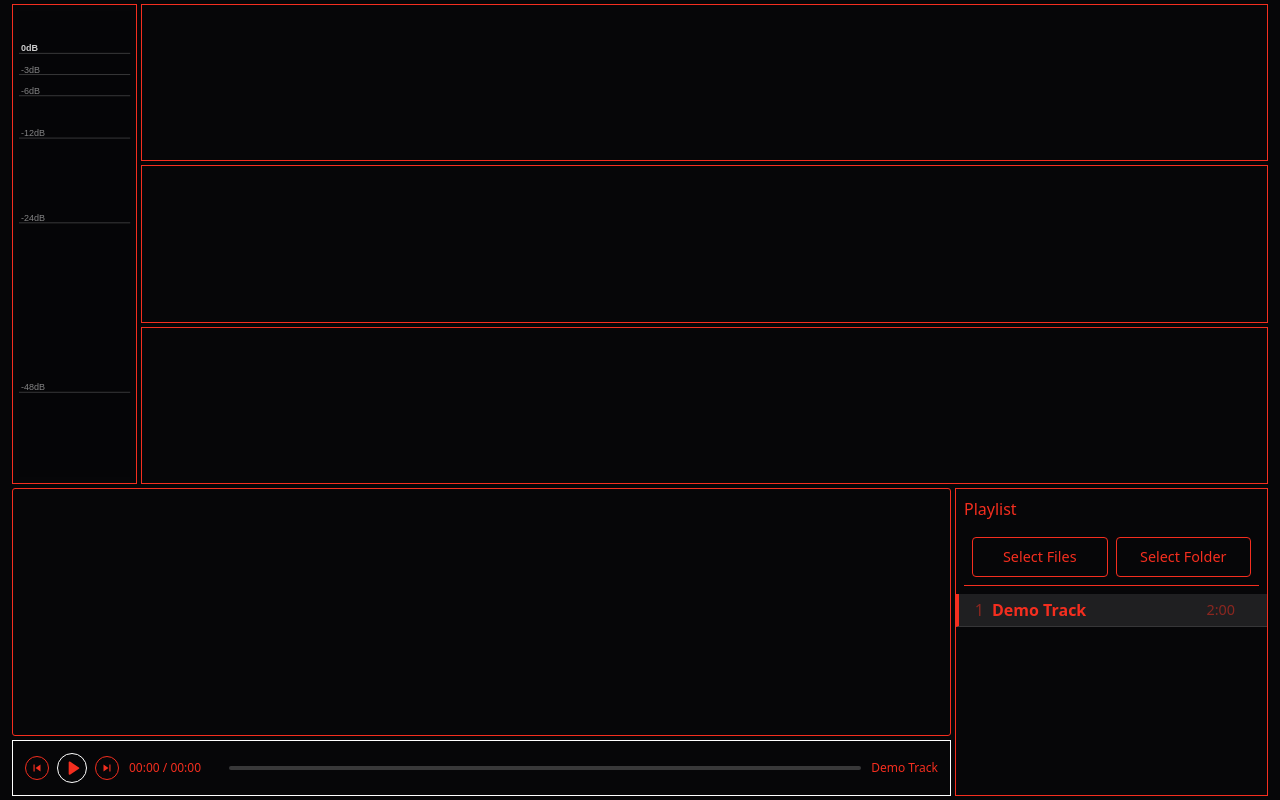
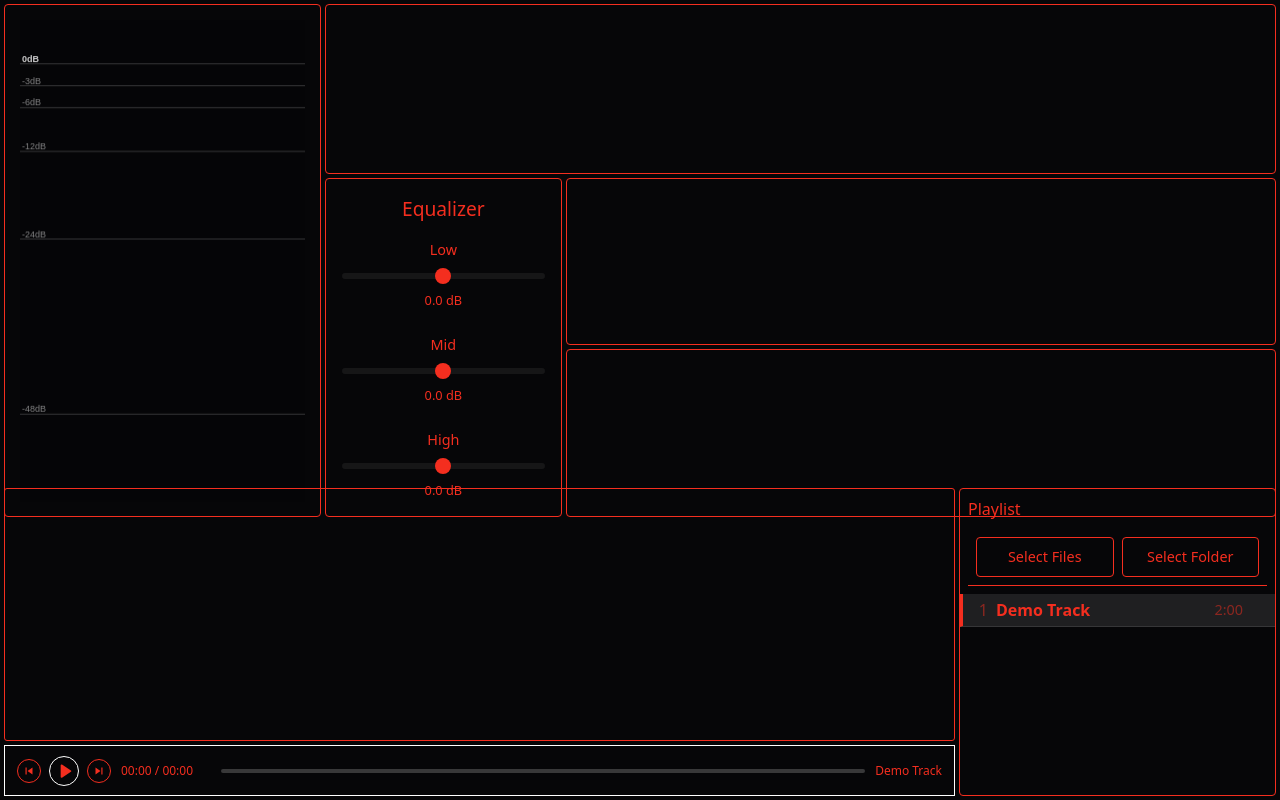
Before and after one commit to sergej-moor/klangbild, a SvelteKit app: page / in a window 1280 px wide. Built offline with nearby package versions, Linux system fonts and the light colour scheme; no server answers.

Commit message:
equalizer ui

```diff
--- /dev/null
+++ b/src/lib/components/Equalizer.svelte
@@ -0,0 +1,163 @@
+<script lang="ts">
+  import { createEventDispatcher } from 'svelte';
+  import { theme } from '$lib/theme';
+
+  // Define interface for equalizer values
+  export interface EqualizerValues {
+    low: number;
+    mid: number;
+    high: number;
+  }
+
+  // Initial values (centered at 0)
+  let low = 0;
+  let mid = 0;
+  let high = 0;
+
+  // Range limits
+  const MIN_VALUE = -12;
+  const MAX_VALUE = 12;
+  const STEP = 0.5;
+
+  // Event dispatcher
+  const dispatch = createEventDispatcher<{
+    change: EqualizerValues;
+  }>();
+
+  // Handle value changes and dispatch event
+  function handleChange(): void {
+    dispatch('change', { low, mid, high });
+  }
+</script>
+
+<div class="equalizer">
+  <h3 class="title">Equalizer</h3>
+
+  <div class="sliders">
+    <div class="slider-group">
+      <span class="label">Low</span>
+      <input
+        type="range"
+        min={MIN_VALUE}
+        max={MAX_VALUE}
+        step={STEP}
+        bind:value={low}
+        on:input={handleChange}
+        style="--track-color: {theme.primary};"
+      />
+      <span class="value">{low.toFixed(1)} dB</span>
+    </div>
+
+    <div class="slider-group">
+      <span class="label">Mid</span>
+      <input
+        type="range"
+        min={MIN_VALUE}
+        max={MAX_VALUE}
+        step={STEP}
+        bind:value={mid}
+        on:input={handleChange}
+        style="--track-color: {theme.primary};"
+      />
+      <span class="value">{mid.toFixed(1)} dB</span>
+    </div>
+
+    <div class="slider-group">
+      <span class="label">High</span>
+      <input
+        type="range"
+        min={MIN_VALUE}
+        max={MAX_VALUE}
+        step={STEP}
+        bind:value={high}
+        on:input={handleChange}
+        style="--track-color: {theme.primary};"
+      />
+      <span class="value">{high.toFixed(1)} dB</span>
+    </div>
+  </div>
+</div>
+
+<style>
+  .equalizer {
+    height: 100%;
+    display: flex;
+    flex-direction: column;
+    align-items: center;
+    justify-content: center;
+    padding: 1rem;
+  }
+
+  .title {
+    font-size: 1.2rem;
+    margin-bottom: 1rem;
+    text-align: center;
+  }
+
+  .sliders {
+    width: 100%;
+    display: flex;
+    flex-direction: column;
+    gap: 1.5rem;
+  }
+
+  .slider-group {
+    display: flex;
+    flex-direction: column;
+    align-items: center;
+    gap: 0.25rem;
+  }
+
+  .label {
+    font-size: 0.9rem;
+    font-weight: 500;
+  }
+
+  .value {
+    font-size: 0.8rem;
+    width: 3.5rem;
+    text-align: center;
+  }
+
+  input[type="range"] {
+    -webkit-appearance: none;
+    width: 100%;
+    height: 6px;
+    border-radius: 3px;
+    background: #33333333;
+    outline: none;
+    margin: 0.5rem 0;
+  }
+
+  input[type="range"]::-webkit-slider-thumb {
+    -webkit-appearance: none;
+    width: 16px;
+    height: 16px;
+    border-radius: 50%;
+    background: var(--track-color);
+    cursor: pointer;
+    margin-top: -5px; /* Center the thumb vertically */
+  }
+
+  input[type="range"]::-moz-range-thumb {
+    width: 16px;
+    height: 16px;
+    border-radius: 50%;
+    background: var(--track-color);
+    cursor: pointer;
+    border: none;
+  }
+
+  /* Simple solid color track instead of gradient */
+  input[type="range"]::-webkit-slider-runnable-track {
+    background: #33333333;
+    height: 6px;
+    border-radius: 3px;
+  }
+
+  input[type="range"]::-moz-range-track {
+    background: #33333333;
+    height: 6px;
+    border-radius: 3px;
+  }
+</style>
--- a/src/routes/+page.svelte
+++ b/src/routes/+page.svelte
@@ -13,6 +13,7 @@
 
 	import RmsMeter from '$lib/components/visualizer/RMSMeter.svelte';
 	import { playlist } from '$lib/stores/playlist';
+	import Equalizer from '$lib/components/Equalizer.svelte';
 
 	// Use active track from playlist for the song name
 	const songName = $derived($playlist.activeTrack?.title || "Demo Track");
@@ -59,130 +60,75 @@
 			console.log('Debug mode: OFF - Press O to toggle');
 		}
 	});
+
+	// Handle equalizer changes
+	function handleEqChange(event: CustomEvent<{ low: number; mid: number; high: number }>) {
+		const { low, mid, high } = event.detail;
+		console.log('Equalizer settings changed:', { low, mid, high });
+		// Here you would apply the EQ settings to your audio processing
+	}
 </script>
 
-<div class="visualizer-container" style="background-color: {theme.background}; color: {theme.primary};">
-	<div class="main-visualizers">
-		<div class="peak-meter-container" style="border-color: {theme.primary};">
+<!-- Main Container - Convert regular CSS to Tailwind -->
+<div class="grid grid-rows-[60vh_auto] h-screen w-full max-w-screen-2xl mx-auto p-1 gap-1 overflow-hidden"
+    style="background-color: {theme.background}; color: {theme.primary};">
+
+    <!-- Main Visualizers -->
+    <div class="grid grid-cols-[1fr_3fr] gap-1 h-full">
+        <!-- Peak Meter -->
+        <div class="border rounded overflow-hidden" style="border-color: {theme.primary};">
             <RmsMeter />
         </div>
-		<div class="main-viz-grid">
+
+        <!-- Modified Visualizer Grid -->
+        <div class="grid grid-rows-[1fr_2fr] gap-1 h-full">
+            <!-- First row: FrequencySpectrum takes full width -->
+            <div class="border rounded overflow-hidden" style="border-color: {theme.primary};">
                 <FrequencySpectrum />
+            </div>
+
+            <!-- Second section: Contains the empty box and stacked visualizers -->
+            <div class="grid grid-cols-[1fr_3fr] gap-1">
+                <!-- Single empty red box spanning both visualizers -->
+                <div class="border rounded overflow-hidden" style="border-color: {theme.primary};">
+                    <Equalizer on:change={handleEqChange} />
+                </div>
+
+                <!-- Container for stacked visualizers -->
+                <div class="grid grid-rows-2 gap-1">
+                    <!-- Spectrogram -->
+                    <div class="border rounded overflow-hidden" style="border-color: {theme.primary};">
                         <Spectrogram />
+                    </div>
+
+                    <!-- Oscilloscope -->
+                    <div class="border rounded overflow-hidden" style="border-color: {theme.primary};">
                         <Oscilloscope />
                     </div>
                 </div>
+            </div>
+        </div>
+    </div>
 
-	<!-- Display debug mode indicator if debug is on -->
+    <!-- Debug Indicator -->
     {#if $debugMode}
-		<div class="debug-indicator">
+        <div class="fixed bottom-2 right-2 bg-black/70 text-red-500 px-2 py-1 rounded text-xs z-50">
             Debug Mode ON (Press 'O' to toggle)
         </div>
     {/if}
 
-	<div class="bottom-section">
-		<div class="bottom-controls">
+    <!-- Bottom Section -->
+    <div class="grid grid-cols-[3fr_1fr] gap-1 max-h-[40vh] min-h-0">
+        <!-- Waveform and Controls -->
+        <div class="flex flex-col gap-1 overflow-hidden">
             <Waveform />
             <PlayPauseControls songName={songName} />
+        </div>
 
-		</div>
-		<div class="playlist-container">
+        <!-- Playlist -->
+        <div class="min-h-0 max-h-[40vh] overflow-auto border rounded"
+            style="border-color: {theme.primary};">
             <Playlist />
         </div>
     </div>
 </div>
-
-<style>
-	.visualizer-container {
-		display: grid;
-		grid-template-rows: 60vh auto; /* Allocate 60% to visualizers, rest to controls */
-		height: 100vh;
-		width: 100%;
-		max-width: 100vw;
-		margin: 0 auto;
-		padding: 0.25rem 0.75rem;
-		gap: 0.25rem;
-		overflow: hidden;
-	}
-
-	.main-visualizers {
-		display: grid;
-		grid-template-columns: 0.2fr 1.8fr; /* 10% width for peak meter, 90% for other visualizers */
-		gap: 0.25rem;
-		overflow: hidden;
-	}
-
-	.peak-meter-container {
-		border: 1px solid; /* Color set by inline style */
-		height: 100%; /* Take full height */
-		min-height: 0;
-		overflow: hidden;
-	}
-
-	.main-viz-grid {
-		display: grid;
-		grid-template-rows: 1fr 1fr 1fr; /* Three equal rows */
-		gap: 0.25rem;
-		overflow: hidden;
-		height: 100%;
-	}
-
-	.main-viz-grid > :global(*) {
-		border: 1px solid; /* Color set by component */
-		min-height: 0;
-		max-height: 29vh; /* Ensure each visualizer doesn't exceed its allocated space */
-	}
-
-	.bottom-section {
-		display: grid;
-		grid-template-columns: 3fr 1fr;
-		gap: 0.25rem;
-		max-height: 40vh;
-		min-height: 0; /* Allow container to shrink if needed */
-	}
-
-	.bottom-controls {
-		display: grid;
-		grid-template-rows: 1fr auto;
-		gap: 0.25rem;
-		overflow: hidden;
-	}
-
-	.play-controls {
-		display: flex;
-		justify-content: center;
-		align-items: center;
-	 /* Fixed height */
-		overflow: hidden;
-        padding: 12px;
-
-	}
-
-	.debug-indicator {
-		position: fixed;
-		bottom: 10px;
-		right: 10px;
-		background-color: rgba(0, 0, 0, 0.7);
-		color: #f42e1f;
-		padding: 5px 10px;
-		border-radius: 3px;
-		font-size: 12px;
-		z-index: 1000;
-	}
-
-	.layout {
-		display: flex;
-		gap: 2rem;
-		align-items: flex-start;
-		justify-content: center;
-		margin: 2rem auto;
-		max-width: 1200px;
-	}
-
-	.playlist-container {
-		min-height: 0; /* Allow container to shrink */
-		max-height: 40vh; /* Match bottom section */
-		overflow: auto; /* Enable scrolling if content overflows */
-		border: 1px solid; /* Add border - color will be set inline */
-	}
-</style>
```
Lines whose indentation alone changed are shown as unchanged.
